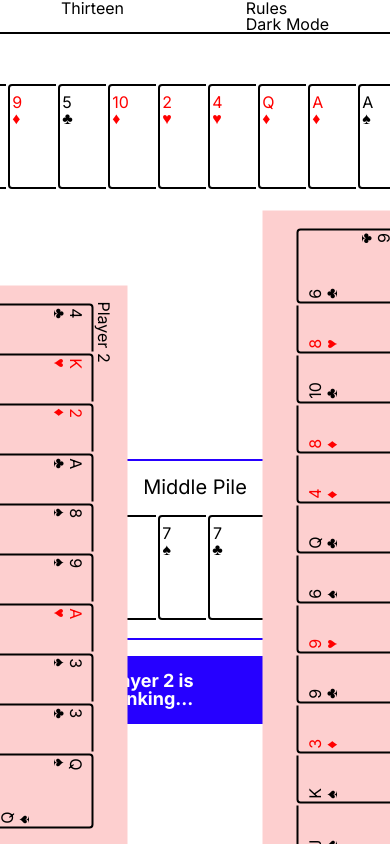
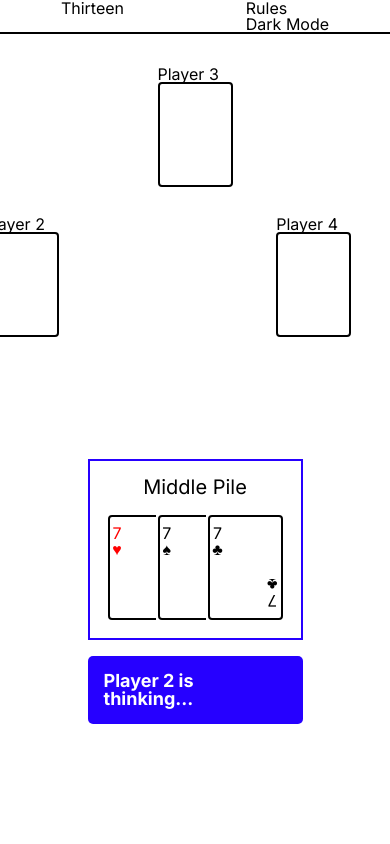
Before and after one commit to jduong09/thirteen, a Next.js app: page / in a window 390 px wide. Both pictures are taken after a click on the button "Shuffle Deck". Shown: the top 844 px of the page. Built offline with nearby package versions, Linux system fonts and the light colour scheme; a web font is replaced by a local one.

Commit message:
Started mobile design.

```diff
--- a/components/game/game.js
+++ b/components/game/game.js
@@ -394,6 +394,10 @@ const Game = () => {
         roundMessage = '';
       }
       return (<li className={gameStyles.aiHand} key={idx}>
+        <div className={gameStyles.aiMobileHand}>
+          <h3>{`Player ${playerObj.player + 1}`}</h3>
+          <div className={gameStyles.cardFaceDown}></div>
+        </div>
         <div className={gameStyles.handContainer}>
           <div className={gameStyles.rotateDiv}>
             <h3>{`Player ${playerObj.player + 1}`}</h3>
--- a/components/game/game.module.scss
+++ b/components/game/game.module.scss
@@ -187,3 +187,16 @@ $primary-color: #2600ff;
 .gameBoard > li:nth-child(4) .rotateDiv {
   transform: rotate(-90deg) translate(-50%, -50%);
 }
+
+.cardFaceDown {
+  width: 75px;
+  height: 105px;
+  border: 2px solid black;
+  border-radius: 4px;
+}
+
+@media (max-width: 568px) {
+   .handContainer {
+    display: none;
+   }
+}
```
